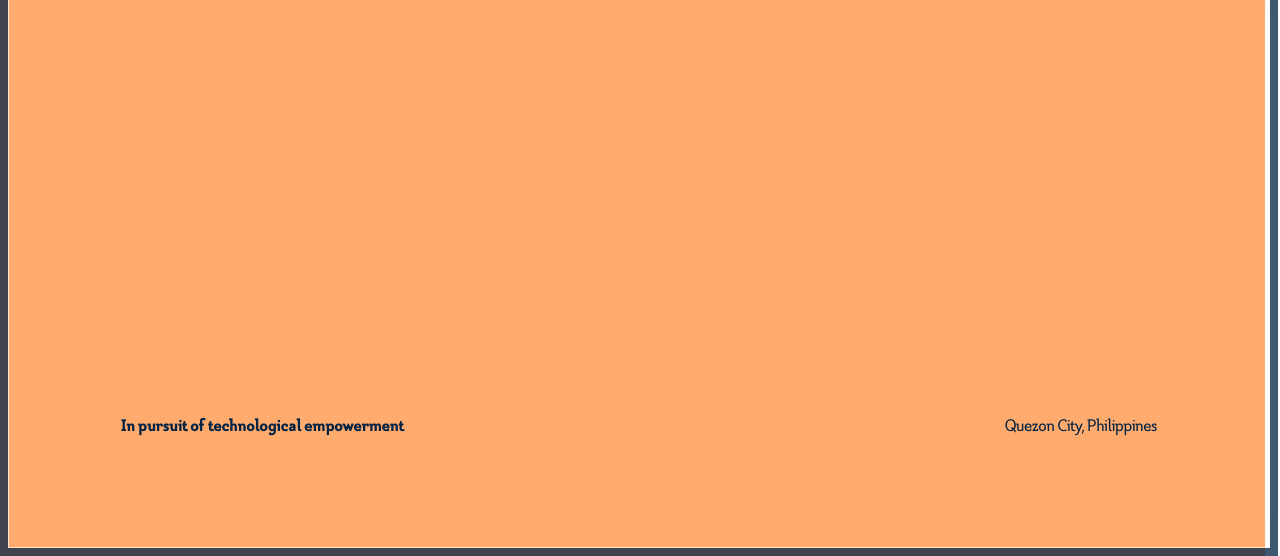
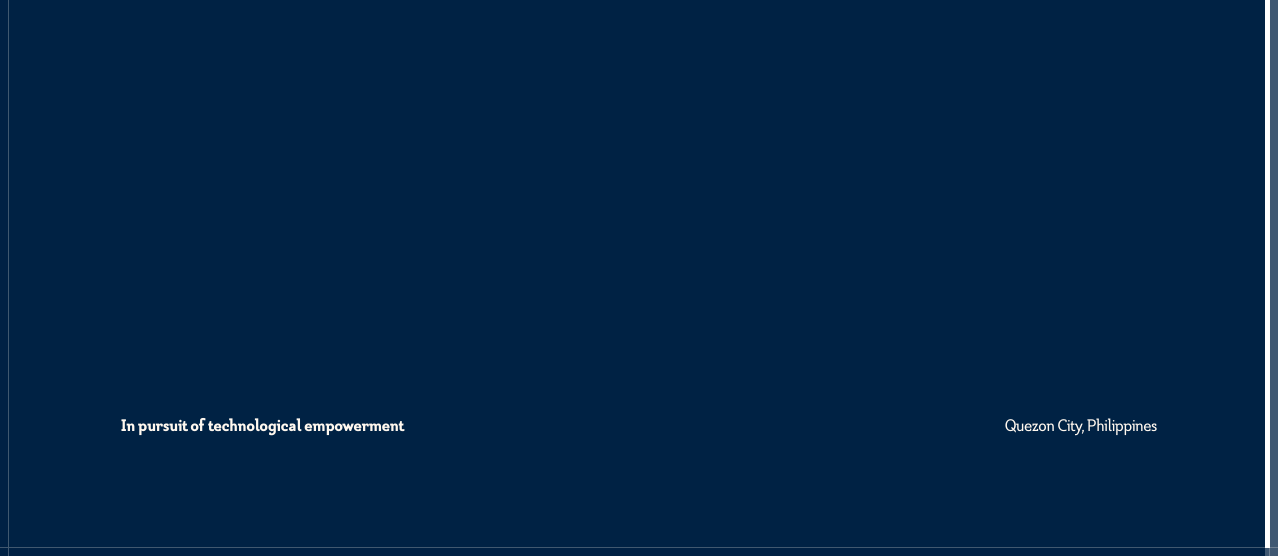
Before and after one commit to arjan-a-manzano/arjan-manzano-vanilla-html, a plain HTML site: page index.html in a window 1280 px wide. Shown: the part 244-800 px from the top of the page. Drawn offline with Linux system fonts and the light colour scheme.

Commit message:
chore: clean up draft hero section

```diff
--- a/index.html
+++ b/index.html
@@ -30,20 +30,17 @@
     </head>
 
     <body>
-        <main class="bg-yellow-primary flex justify-center ">
+        <main class="bg-blue-primary flex justify-center flex-col">
             <!-- NOTE: check if overflow-x-clip causes some issues -->
-            <section class="w-full h-dvh bg-melonade-yellow" style="min-height: 667px;">
+            <section class="w-full h-dvh bg-blue-primary" style="min-height: 667px;">
+                <!-- TODO: create min and max height utilities to remove inline style -->
                 <div class="w-full h-full grid" style="grid-template-columns: 8px 1fr 8px; grid-template-rows: 8px 1fr 8px;">
                     <div class="bg-blue-primary-75pc col-start-1 row-start-1" aria-hidden="true"></div>
-                    <div class="grid-border-vertical-8px bg-blue-primary-75pc col-start-2 row-start-1" aria-hidden="true"></div>
-                    <div class="grid-border-side-8px bg-blue-primary-75pc col-start-1 row-start-2" aria-hidden="true"></div>
+                    <div class="grid-border-vertical-mobile bg-blue-primary-75pc col-start-2 row-start-1 border-white-primary-25pc" aria-hidden="true"></div>
+                    <div class="grid-border-side-mobile bg-blue-primary-75pc col-start-1 row-start-2 border-white-primary-25pc" aria-hidden="true"></div>
                     <div class="bg-blue-primary-75pc col-start-3 row-start-1" aria-hidden="true"></div>
 
-                    <div class="h-full w-full grid inner-grid-mobile" style="
-                        grid-column-start: 2;
-                        grid-row-start: 2;
-                        border: 1px solid var(--arjan-white-primary-75pc);
-                    ">
+                    <div class="h-full w-full grid inner-grid-mobile col-start-2 row-start-2 border-1px border-white-primary-25pc">
                         <!-- NOTE: inspo from https://stackoverflow.com/questions/76903943/css-grid-layout-square-cells -->
                         <!-- NOTE: in calc nest, horizontal padding and outer horizontal grid border width is accounted for -->
                         <h1 class="text-orange-primary col-span-full text-center w-full h-full"
@@ -54,12 +51,12 @@
                             Arjan<br>
                             Manzano
                         </h1>
-                        <p class="w-full h-full font-bold text-blue-primary" style="
+                        <p class="w-full h-full font-bold text-white-primary" style="
                             grid-row: 7;
                             grid-column: 2 / span 5;
                         "
                         >In pursuit of technological empowerment</p>
-                        <p class="w-full h-full text-right text-blue-primary" style="
+                        <p class="w-full h-full text-right text-white-primary" style="
                             grid-row: 7;
                             grid-column: 7 / span 5;
                         "
@@ -67,8 +64,8 @@
                     </div>
 
                     <div class="bg-blue-primary-75pc col-start-1 row-start-3" aria-hidden="true"></div>
-                    <div class="grid-border-side-8px bg-blue-primary-75pc col-start-3 row-start-2" aria-hidden="true"></div>
-                    <div class="grid-border-vertical-8px bg-blue-primary-75pc col-start-2 row-start-3" aria-hidden="true"></div>
+                    <div class="grid-border-side-mobile bg-blue-primary-75pc col-start-3 row-start-2 border-white-primary-25pc" aria-hidden="true"></div>
+                    <div class="grid-border-vertical-mobile bg-blue-primary-75pc col-start-2 row-start-3 border-white-primary-25pc" aria-hidden="true"></div>
                     <div class="bg-blue-primary-75pc col-start-3 row-start-3" aria-hidden="true"></div>
                 </div>
             </section>
```
